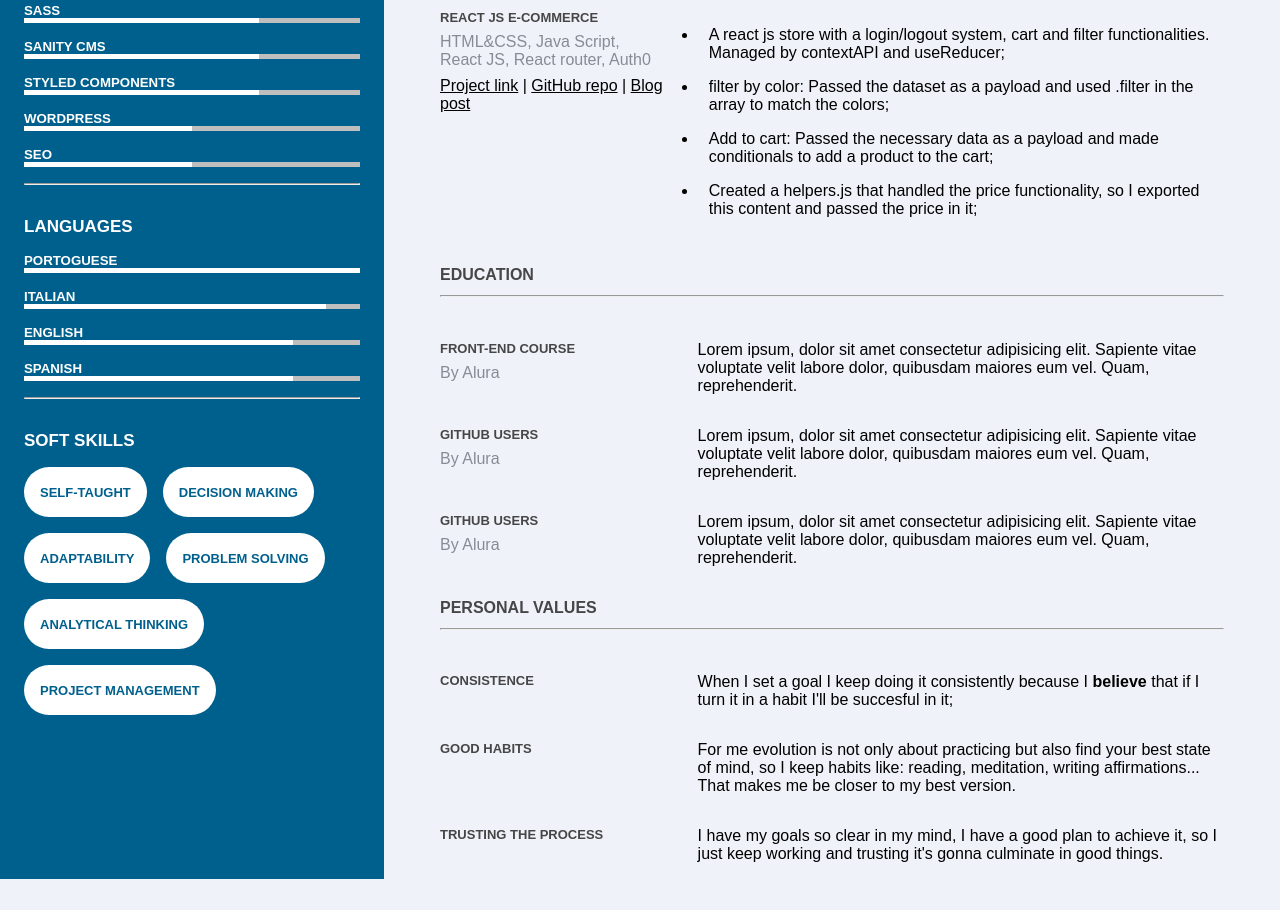
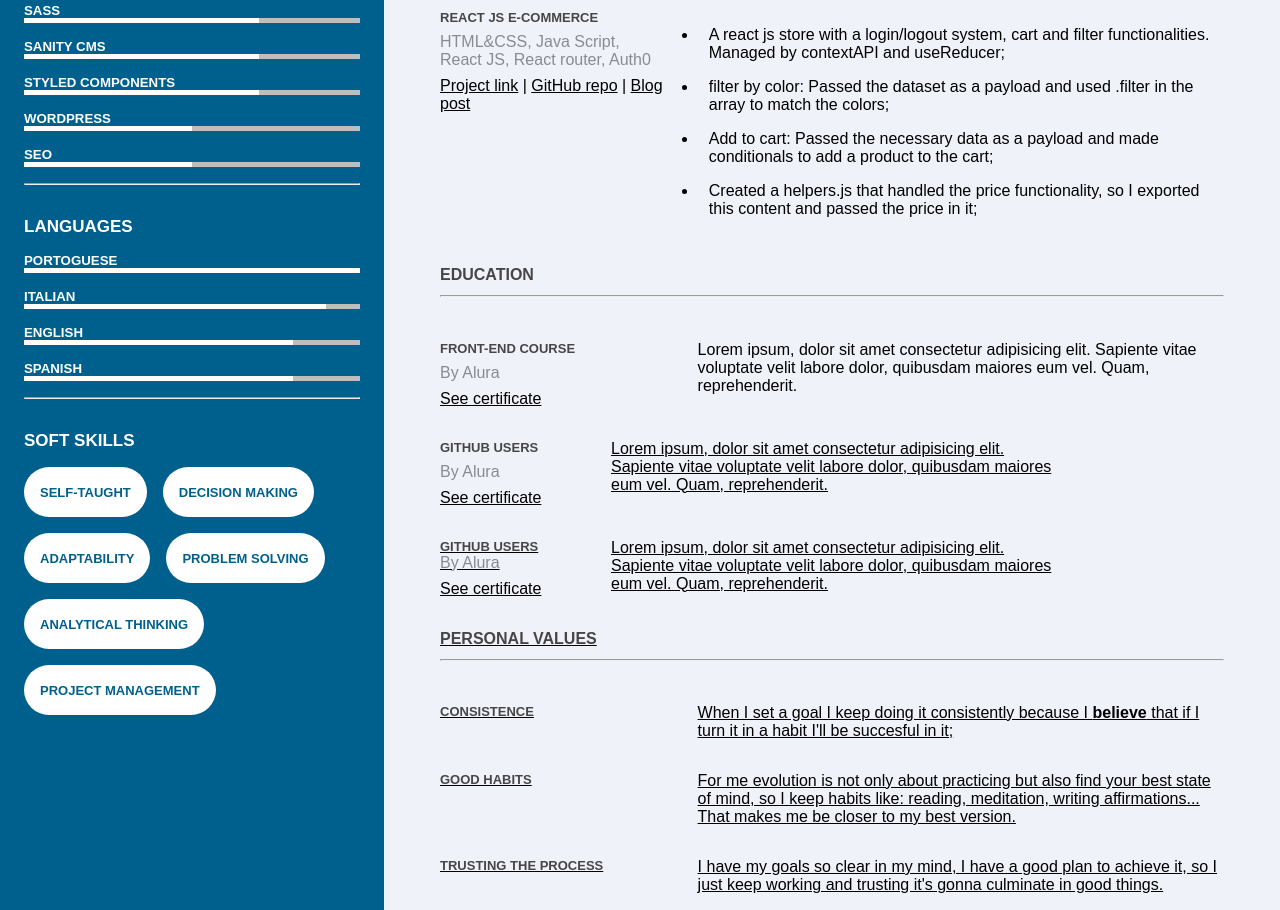
Before and after one commit to LucasCardoso20/lucas-cardoso-resume, a plain HTML site: page index.html in a window 1280 px wide. Shown: the part 527-1437 px from the top of the page. Before the commit the page ends 1406 px from the top, so only its background shows below. Drawn offline with Linux system fonts and the light colour scheme; files whose address does not match are found by name; a web font is replaced by a local one.

Commit message:
added certificate link

```diff
--- a/index.html
+++ b/index.html
@@ -346,6 +346,13 @@
                         <span>
                             By Alura
                         </span>
+                        <div class="links-container">
+                            <a
+                            href="https://cursos.alura.com.br/user/lucascardosodeoliveira63/fullCertificate/5df6ed4f9980afaa8f1c47d5279f74b6"
+                            >
+                            See certificate
+                        </a>
+                        </div>
                     </div>
 
                     <div class="project-description">
@@ -360,6 +367,10 @@
                         <span>
                             By Alura
                         </span>
+                        <a
+                            href="https://cursos.alura.com.br/user/lucascardosodeoliveira63/fullCertificate/5df6ed4f9980afaa8f1c47d5279f74b6"
+                            >
+                            See certificate
                     </div>
 
                     <div class="project-description">
@@ -375,6 +386,10 @@
                         <span>
                             By Alura
                         </span>
+                        <a
+                            href="https://cursos.alura.com.br/user/lucascardosodeoliveira63/fullCertificate/5df6ed4f9980afaa8f1c47d5279f74b6"
+                            >
+                            See certificate
                     </div>
 
                     <div class="project-description">
```
